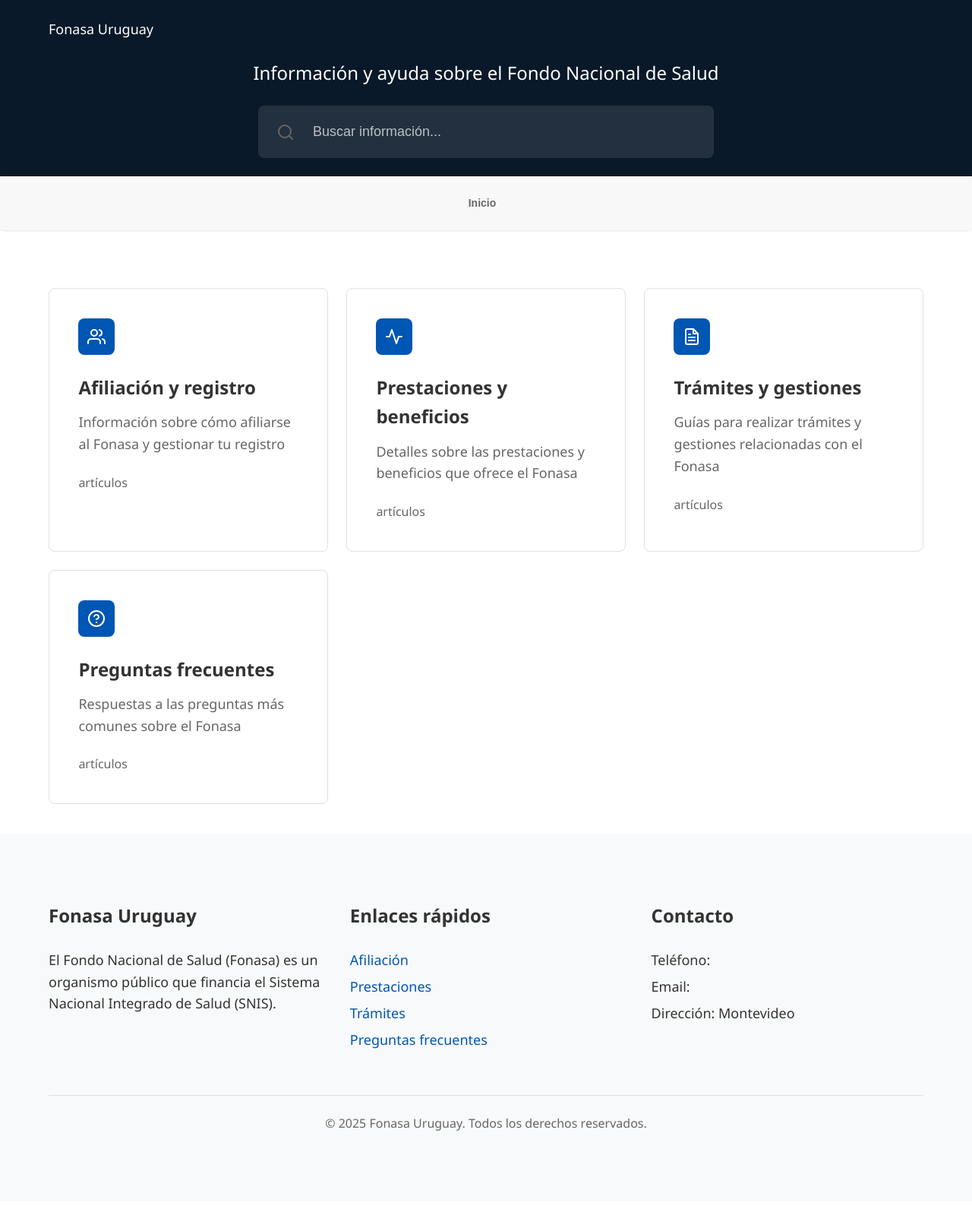
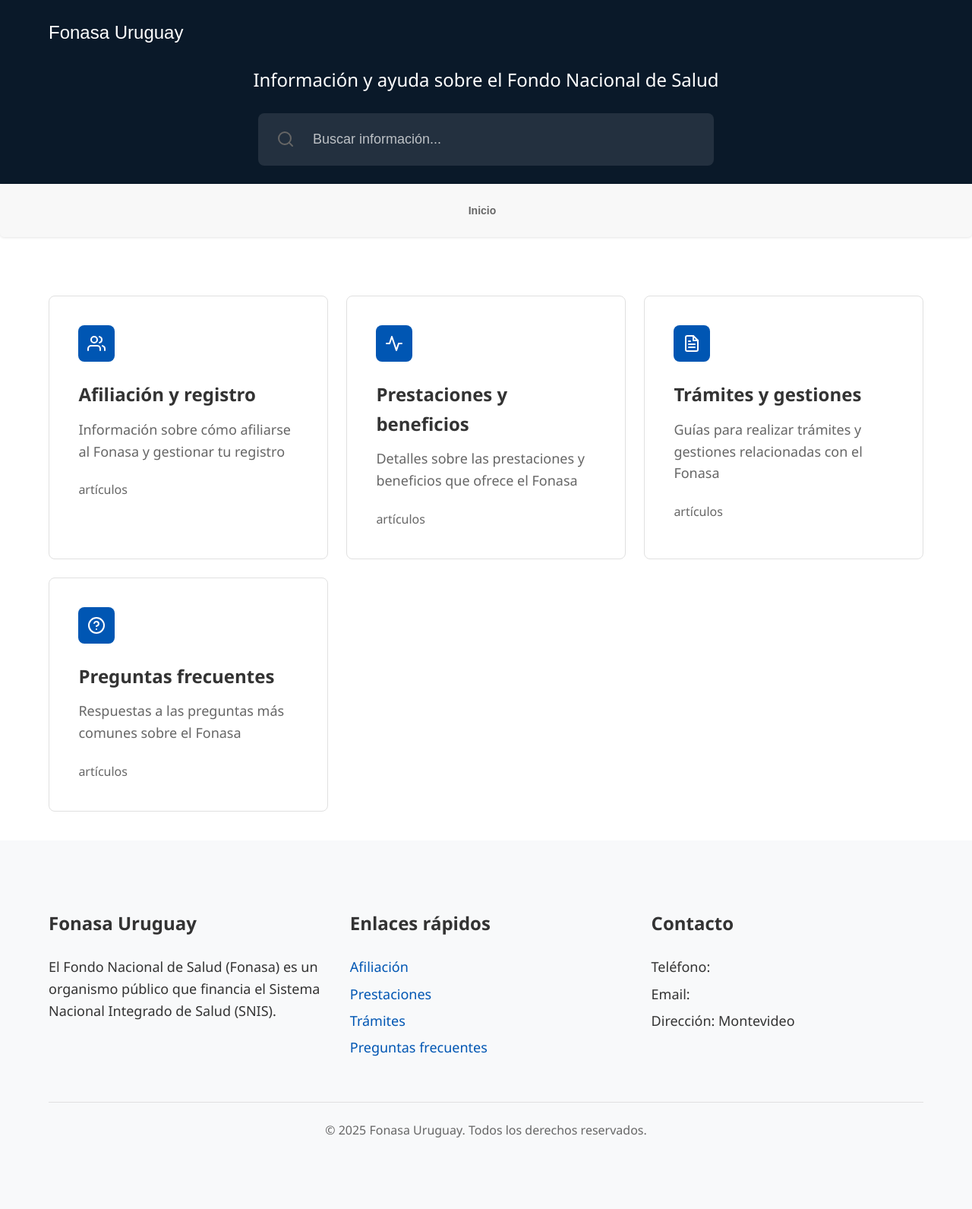
Before and after one commit to JoseAtel/fonasa.info, a Jekyll site: the page built from index.md, in a window 1280 px wide. Shown: the whole page at 76% size. Built offline with Jekyll 4.4.1, drawn with Linux system fonts in a browser that asks for light colours; some web fonts are replaced.

Commit message:
Actualizacion
Style.css

```diff
--- a/assets/css/styles.css
+++ b/assets/css/styles.css
@@ -1,3 +1,4 @@
+@import url('https://fonts.googleapis.com/css2?family=Special+Gothic+Condensed+One&display=swap');
 /* Variables CSS */
 :root {
     /* Colores */
@@ -120,6 +121,10 @@
   .logo {
     color: white;
     text-decoration: none;
+    font-family: "Special Gothic Condensed One", sans-serif;
+    font-weight: 400;
+    font-style: normal;
+    font-size: var(--font-size-lg);
   }
 
   .logo h1 {
```
